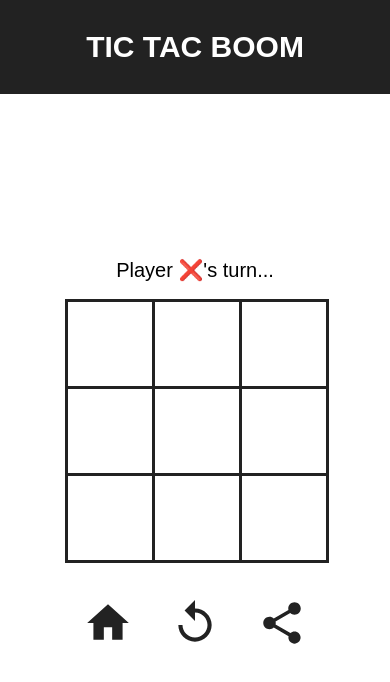
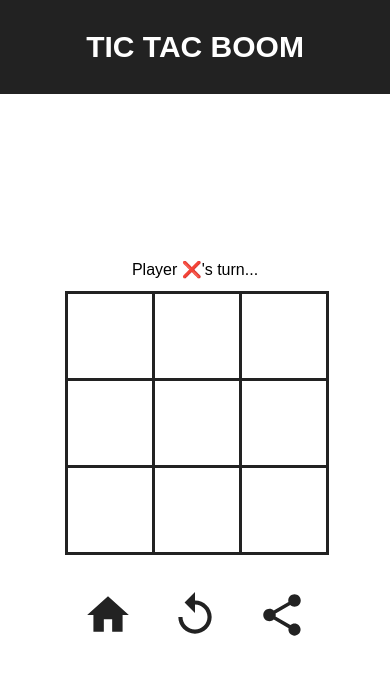
Before and after one commit to RobertCooney99/tic-tac-boom, a React (Create React App) app in the folder client/: page /game in a window 390 px wide. Shown: the top 682 px of the page. Built offline with nearby package versions, Linux system fonts and the light colour scheme.

Commit message:
tech(TTB-062): GameStatus is responsive

```diff
--- a/client/src/components/Game/GameStatus.jsx
+++ b/client/src/components/Game/GameStatus.jsx
@@ -8,6 +8,15 @@ const StyledStatus = styled.div`
   align-content: center;
   justify-content: center;
   font-size: 20px;
+
+  @media (max-width: 768px) {
+    margin: 15px;
+    font-size: 16px;
+  }
+  @media (max-width: 320px) {
+    margin: 10px;
+    font-size: 14px;
+  }
 `;
 
 function GameStatus({status}) {
```
